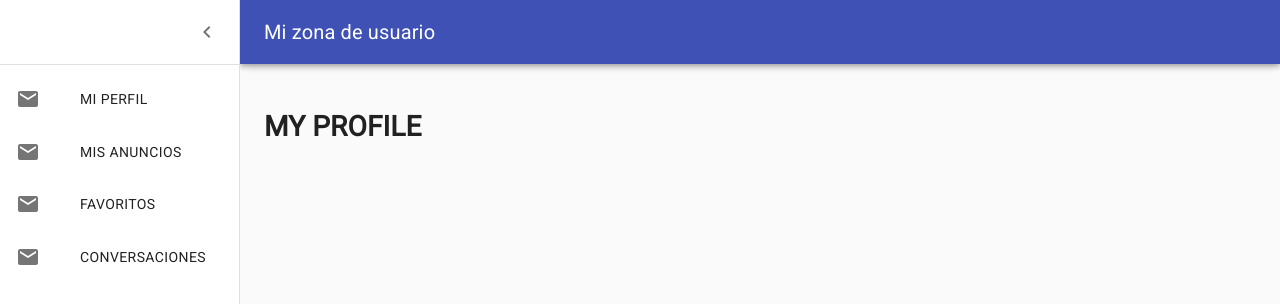
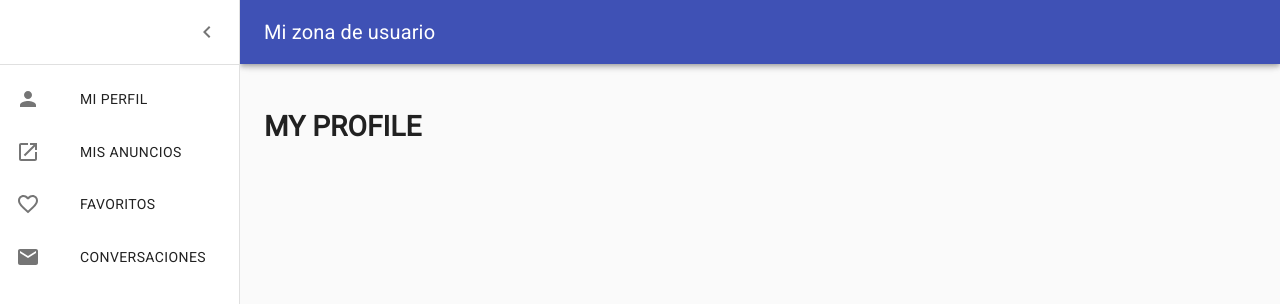
Before and after one commit to NandoLT/Wallaclone-Frontend, a Next.js app in the folder wallaclone/: page /user/dashboard in a window 1280 px wide. Both pictures are taken after a click on the button "open drawer". Shown: the top 304 px of the page. Built offline with nearby package versions, Linux system fonts and the light colour scheme.

Commit message:
Refactor setContent for openTab

```diff
--- a/wallaclone/pages/user/dashboard.js
+++ b/wallaclone/pages/user/dashboard.js
@@ -22,6 +22,9 @@ import MyProfile from '../../components/Dashboard/MyProfile';
 import { Button } from '@material-ui/core';
 import MyFavoriteAds from '../../components/Dashboard/MyFavoriteAds';
 import MyConversations from '../../components/Dashboard/MyConversations';
+import PersonIcon from '@material-ui/icons/Person';
+import FavoriteBorderIcon from '@material-ui/icons/FavoriteBorder';
+import LaunchIcon from '@material-ui/icons/Launch';
 
 const drawerWidth = 240;
 
@@ -92,40 +95,15 @@ export default function PersistentDrawerLeft() {
       myFavorites:false,
       myConversations:false,
   })
-  const openMyAdverts= () => {
+
+
+const openTab = (tab) =>{
     setContent({
-      myAdverts:true,
-      myProfile:false,
-      myFavorites:false,
-      myConversations:false,
-    })
-}
-
-const openMyProfile= () => {
-    setContent({
-      myAdverts:false,
-      myProfile:true,
-      myFavorites:false,
-      myConversations:false,
-    })
-}
-
-const openMyFavoriteAds= () => {
-    setContent({
-      myAdverts:false,
-      myProfile:false,
-      myFavorites:true,
-      myConversations:false,
-    })
-}
-
-const openMyConversations= () => {
-    setContent({
-      myAdverts:false,
-      myProfile:false,
-      myFavorites:false,
-      myConversations:true,
-    })
+        myAdverts:"myAdverts" === tab,
+        myProfile:"myProfile" === tab,
+        myFavorites:"myFavorites" === tab,
+        myConversations:"myConversations" === tab,
+      })
 }
 
 const resetUi = () => {
@@ -196,32 +174,32 @@ React.useEffect(() => {
         <Divider />
         <List>
 
-        <ListItem>
-        <ListItemIcon onClick={openMyProfile}><MailIcon /></ListItemIcon>
-            <Button onClick={openMyProfile}>
+        <ListItem onClick={()=> openTab("myProfile")}>
+        <ListItemIcon ><PersonIcon /></ListItemIcon>
+            <Button >
                 Mi Perfil
             </Button>
 
         </ListItem>
 
-        <ListItem>
-        <ListItemIcon onClick={openMyAdverts}><MailIcon /></ListItemIcon>
-            <Button onClick={openMyAdverts}>
+        <ListItem onClick={()=> openTab("myAdverts")}>
+        <ListItemIcon ><LaunchIcon /></ListItemIcon>
+            <Button >
                 Mis anuncios
             </Button>
 
         </ListItem>
 
-        <ListItem>
-        <ListItemIcon onClick={openMyFavoriteAds}><MailIcon /></ListItemIcon>
-            <Button onClick={openMyFavoriteAds}>
+        <ListItem onClick={()=> openTab("myFavorites")}>
+        <ListItemIcon ><FavoriteBorderIcon /></ListItemIcon>
+            <Button >
                 Favoritos
             </Button>
 
         </ListItem>
-        <ListItem>
-        <ListItemIcon onClick={openMyConversations}><MailIcon /></ListItemIcon>
-            <Button onClick={openMyConversations}>
+        <ListItem onClick={()=> openTab("myConversations")}>
+        <ListItemIcon ><MailIcon /></ListItemIcon>
+            <Button >
                 Conversaciones
             </Button>
 
```
